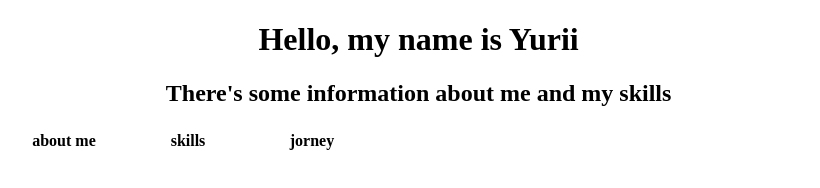
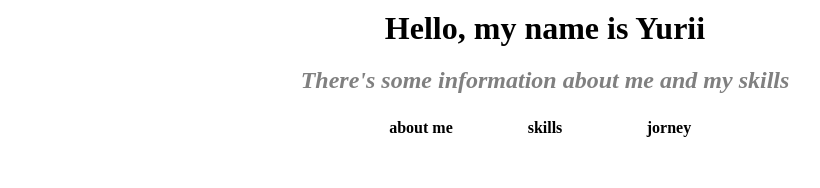
Before and after one commit to mqrgo/mqrgo.github.io, a plain HTML site: page index.html in a window 1280 px wide. Shown: the whole page, without its empty margins (95-915 px from the left). Drawn offline with Linux system fonts and the light colour scheme.

Commit message:
Update style.css

```diff
--- a/style.css
+++ b/style.css
@@ -1,16 +1,31 @@
+*,
+h1,h2,h3,h4,h5,h6,
+p,
+a {
+    text-decoration: none;
+    margin: 0;
+    padding: 0;
+}
+
 h1, h2 {
     text-align: center;
 }
 
+h2 {
+    margin: 20px 0px 20px 0px;
+    color: grey;
+    font-style: italic;
+}
+
 #containter {
-    width: 80%;
-    height: 100%;
-    margin: 10 50 10 50;
+    width: 1100px;
+    height: auto;
+    margin: 10px auto;
+    /* border: 1px solid black; */
 }
 
 #navbar {
-    margin: 0;
-    padding: 0;
+    margin: 10px auto;
     list-style-type: none;
     width: 550px;
     text-align: center;
```
